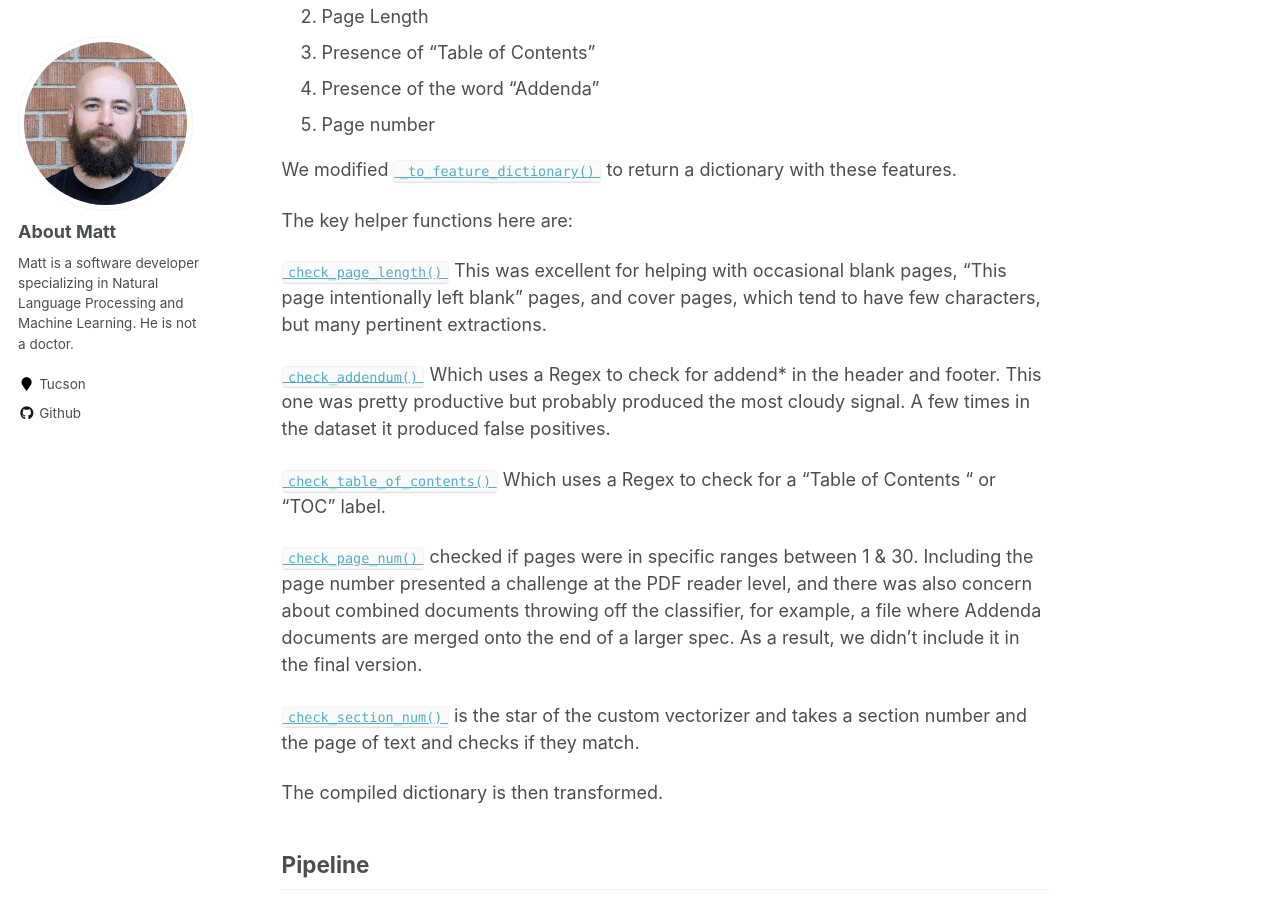
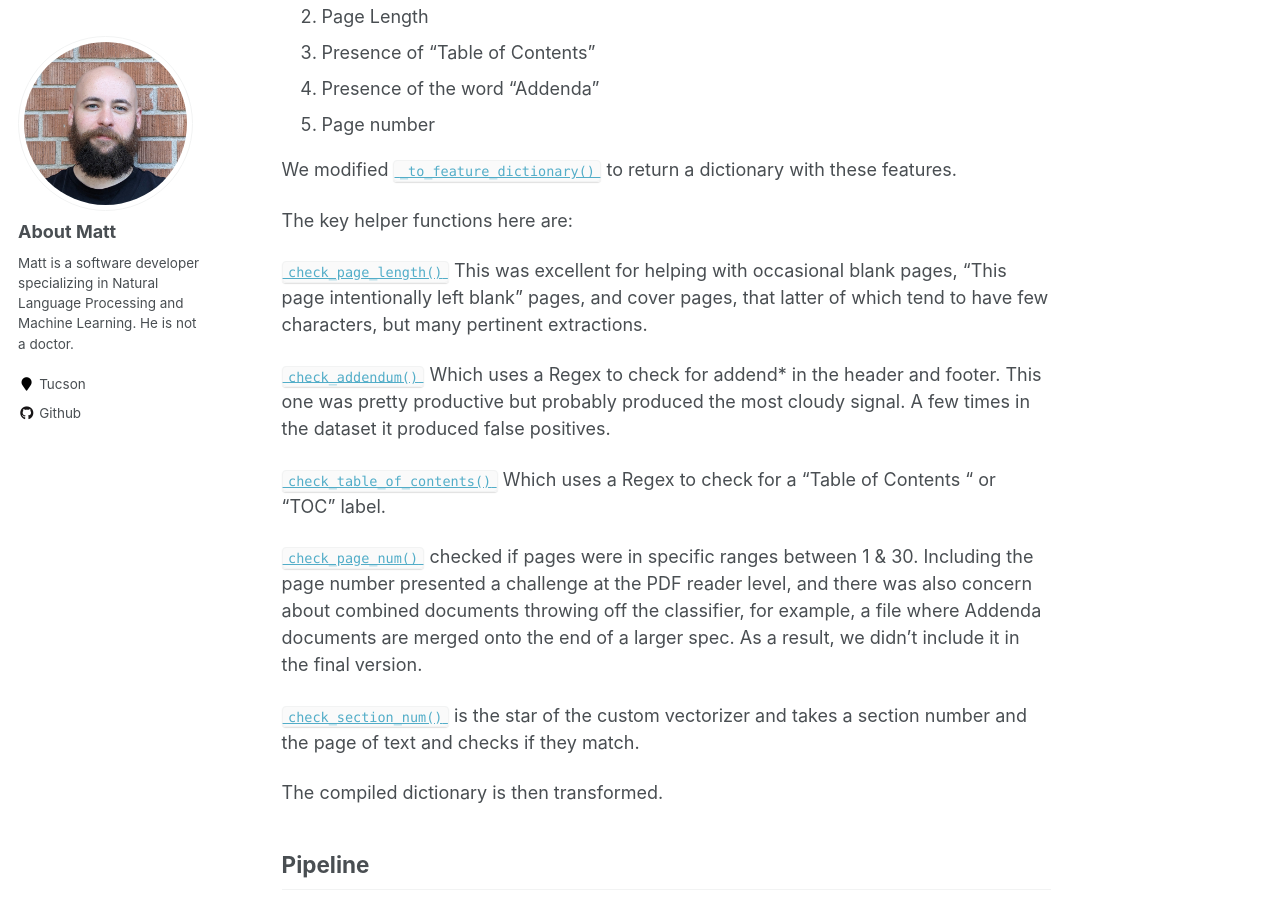
Before and after one commit to mc-wut/mc-wut.github.io, a Jekyll site: the page built from _portfolio/portfolio-2.md, in a window 1280 px wide and 900 px high, scrolled down 2089 px. Built offline with Jekyll 4.4.1, drawn with Linux system fonts in a browser that asks for light colours.

Commit message:
- more grammar changes to portfolio-2.md

```diff
--- a/_portfolio/portfolio-2.md
+++ b/_portfolio/portfolio-2.md
@@ -50,7 +50,7 @@ We modified [`_to_feature_dictionary()`](https://github.com/mc-wut/internship_fi
 
 The key helper functions here are:
 
-[`check_page_length()`](https://github.com/mc-wut/internship_files/blob/905323ee86b7c2360188fb03e79316c3882e47a9/classifiers/page_classifier.py#L171-L176) This was excellent for helping with occasional blank pages,   "This page intentionally left blank" pages, and cover pages, which tend to have few characters, but many pertinent extractions.
+[`check_page_length()`](https://github.com/mc-wut/internship_files/blob/905323ee86b7c2360188fb03e79316c3882e47a9/classifiers/page_classifier.py#L171-L176) This was excellent for helping with occasional blank pages, "This page intentionally left blank" pages, and cover pages, that latter of which tend to have few characters, but many pertinent extractions.
 
 [`check_addendum()`](https://github.com/mc-wut/internship_files/blob/905323ee86b7c2360188fb03e79316c3882e47a9/classifiers/page_classifier.py#L191-L197) Which uses a Regex to check for addend* in the header and footer. This one was pretty productive but probably produced the most cloudy signal. A few times in the dataset it produced false positives.
 
```
